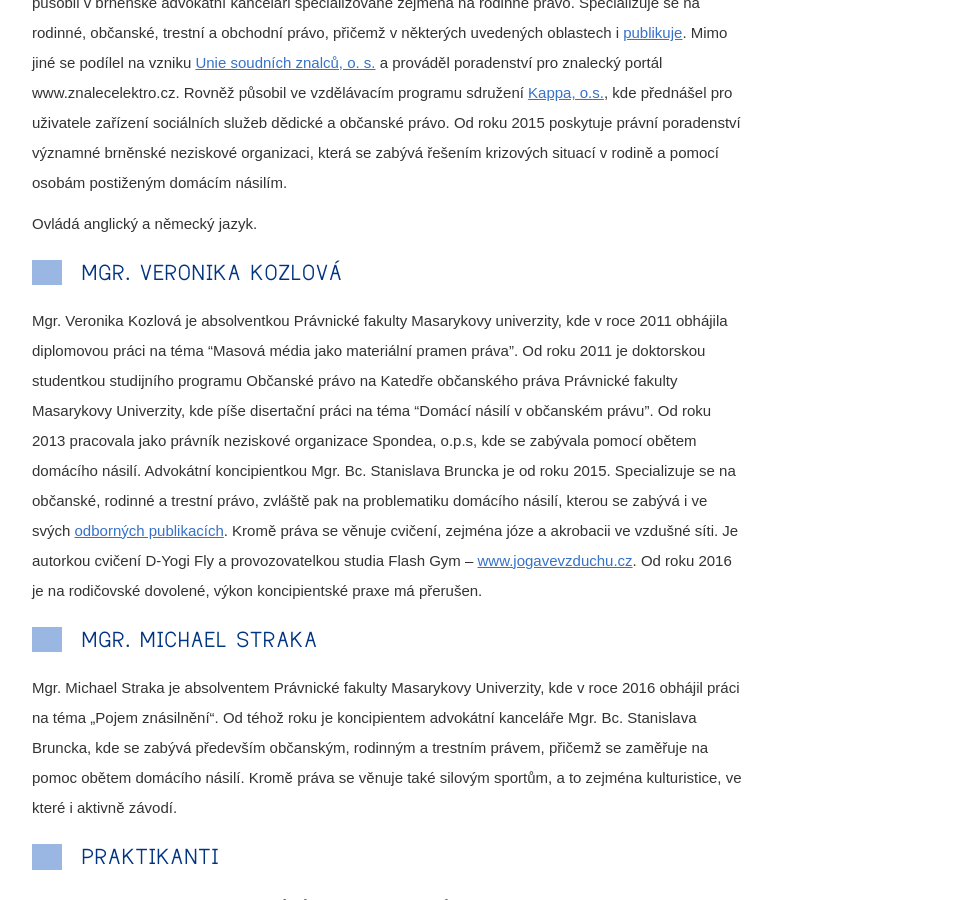
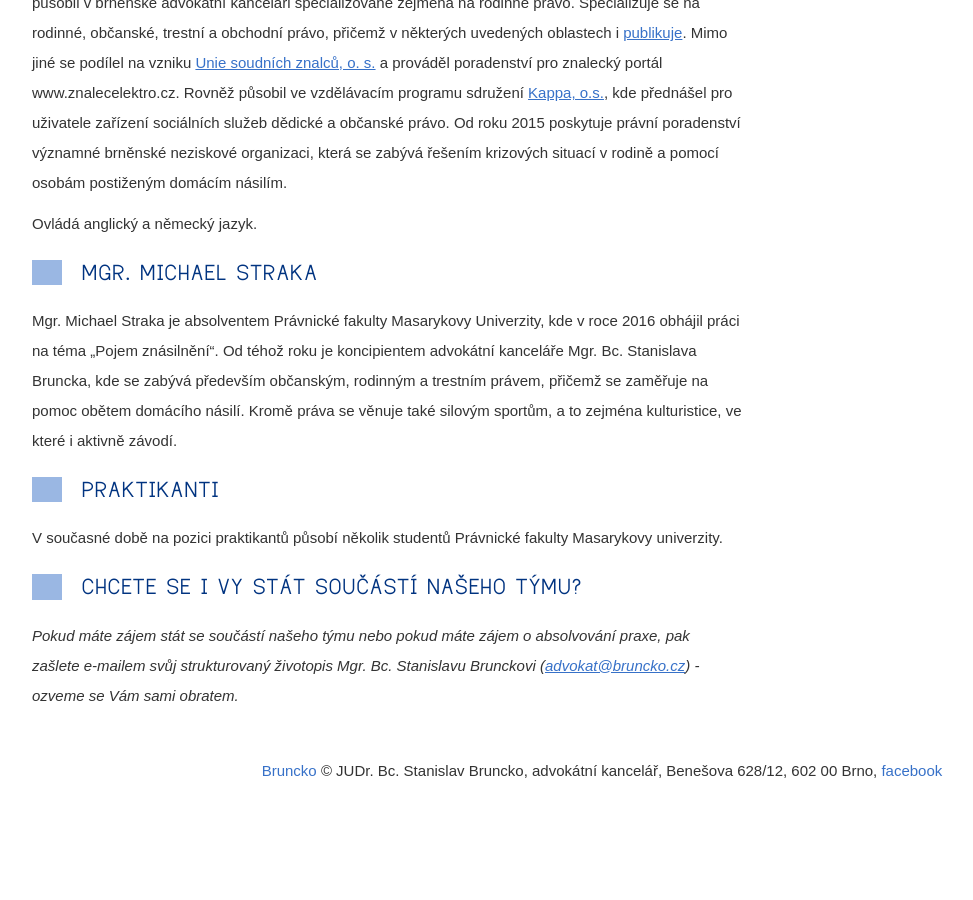
Before and after one commit to Pave91/bruncko-web, a Jekyll site: the page built from osoby-v-kancelari.md, in a window 1280 px wide and 900 px high, scrolled down 1010 px. Shown: the whole window, without its empty margins (38-1011 px from the left). Built offline with Jekyll 4.4.1, drawn with Linux system fonts in a browser that asks for light colours; nearby versions of some CDN libraries; after the commit the page ends 1821 px from its top, so only the background shows below that.

Commit message:
Create osoby-v-kancelari.md

```diff
--- a/osoby-v-kancelari.md
+++ b/osoby-v-kancelari.md
@@ -19,14 +19,6 @@ Ovládá anglický a německý jazyk.
 
 
 
-## Mgr. Veronika Kozlová
-Mgr. Veronika Kozlová je absolventkou Právnické fakulty Masarykovy univerzity, kde v roce 2011 obhájila diplomovou práci na téma "Masová média jako materiální pramen práva". Od roku 2011 je doktorskou studentkou studijního programu Občanské právo na Katedře občanského práva Právnické fakulty Masarykovy Univerzity, kde píše disertační práci na téma "Domácí násilí v občanském právu".
-Od roku 2013 pracovala jako právník neziskové organizace Spondea, o.p.s, kde se zabývala pomocí obětem domácího násilí.
-Advokátní koncipientkou Mgr. Bc. Stanislava Bruncka je od roku 2015. Specializuje se na občanské, rodinné a trestní právo, zvláště pak na problematiku domácího násilí, kterou se zabývá i ve svých [odborných publikacích]({{site.baseurl}}/publikacni-cinnost#kozlova).
-Kromě práva se věnuje cvičení, zejména józe a akrobacii ve vzdušné síti. Je autorkou cvičení D-Yogi Fly a provozovatelkou studia Flash Gym – [www.jogavevzduchu.cz](http://www.jogavevzduchu.cz/).
-Od roku 2016 je na rodičovské dovolené, výkon koncipientské praxe má přerušen.
-
-
 ## Mgr. Michael Straka
 Mgr. Michael Straka je absolventem Právnické fakulty Masarykovy Univerzity, kde v roce 2016 obhájil práci na téma „Pojem znásilnění“. Od téhož roku je koncipientem advokátní kanceláře Mgr. Bc. Stanislava Bruncka, kde se zabývá především občanským, rodinným a trestním právem, přičemž se zaměřuje na pomoc obětem domácího násilí. Kromě práva se věnuje také silovým sportům, a to zejména kulturistice, ve které i aktivně závodí.
 
```
